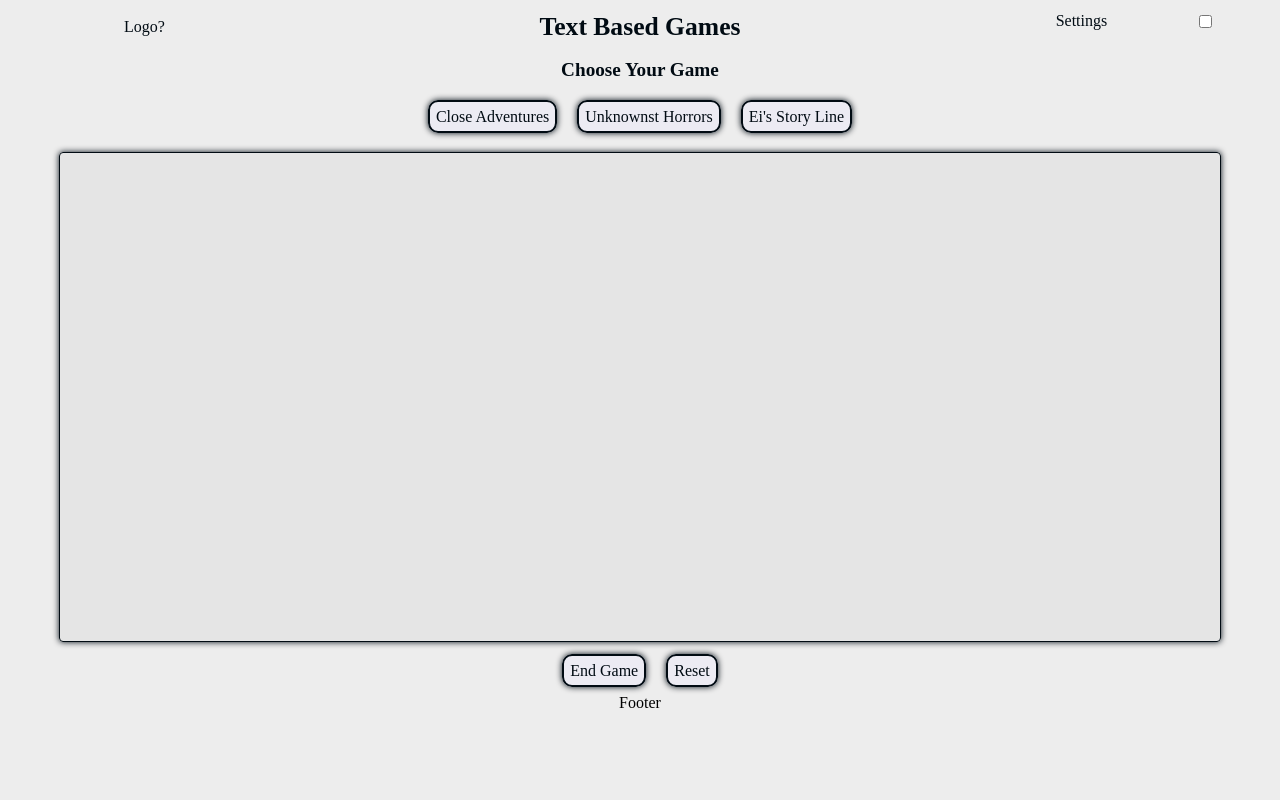
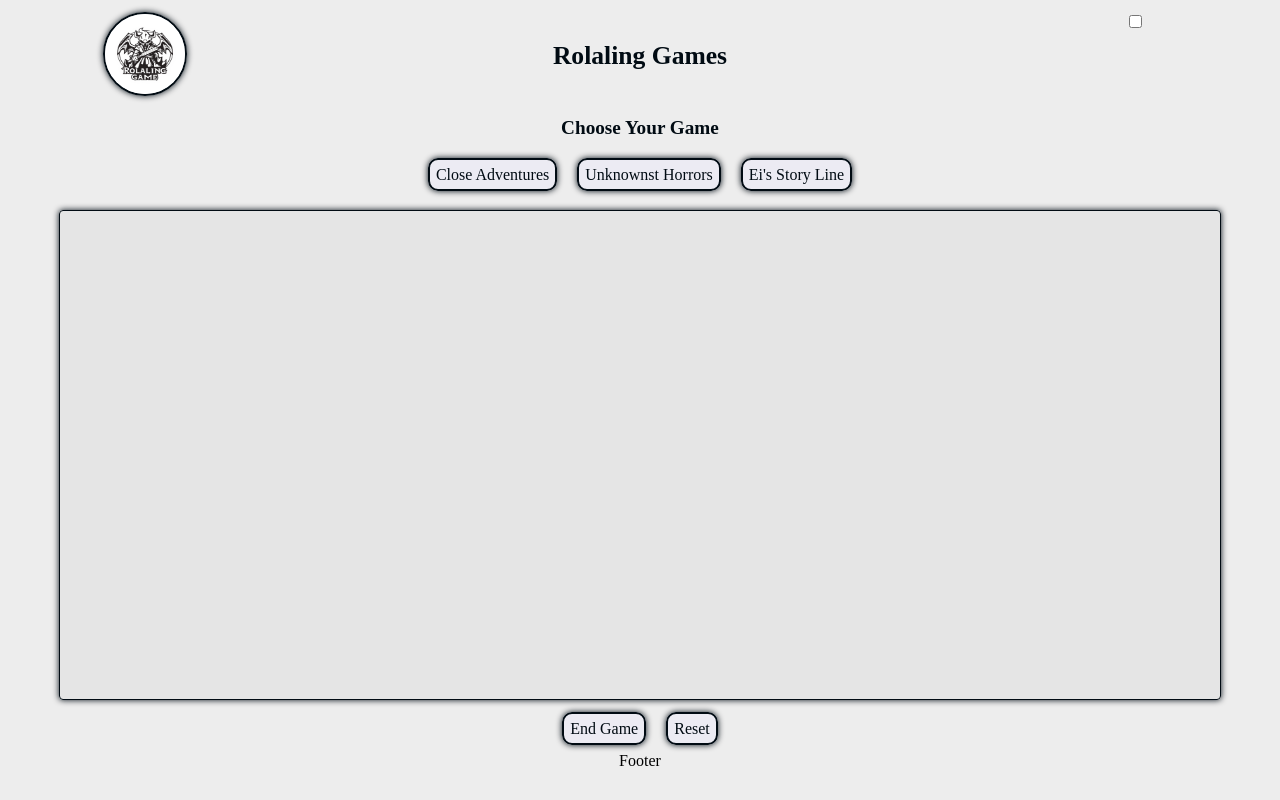
Before and after one commit to Xerrath/text-based-rpgs, a plain HTML site: page index.html in a window 1280 px wide. Drawn offline with Linux system fonts and the light colour scheme.

Commit message:
Messed with settings didnt like it but its alright

```diff
--- a/JavaScript/JSLandingPage/globalScripts.js
+++ b/JavaScript/JSLandingPage/globalScripts.js
@@ -2,7 +2,6 @@ const gameArea = document.getElementById("game-area");
 const gameOptions = document.getElementById("game-options");
 const gameReset = document.getElementById("game-reset-wrapper");
 const themeRoot = document.documentElement;
-
 let countDownTimer;
 let currentGameArray;
 
@@ -49,7 +48,6 @@ checkBoxTheme.addEventListener('change', function() {
 function generateNextText(text, nextRun){
     let elementVisuals = document.getElementById("gameplay-visuals");
     let rows = document.getElementsByClassName("row-options");
-
     let nextButtonContainer = document.createElement("div");
     let nextButtonA = document.createElement("a");
 
@@ -73,7 +71,6 @@ function generateNextText(text, nextRun){
 
 function generateMultipleChoiceOptions(a, nFA, b, nFB, c, nFC, d, nFD){
     let rows = document.getElementsByClassName("row-options");
-
     let buttonContainerA = document.createElement("div");
     let buttonContainerB = document.createElement("div");
     let buttonContainerC = document.createElement("div");
--- a/index.html
+++ b/index.html
@@ -1,23 +1,25 @@
 <!DOCTYPE html>
 <html>
     <head>
-        <title>Text Based Games</title>
+        <title>Rolaling Games</title>
         <link rel="stylesheet" href="/styles/common.css">
     </head>
 
     <navbar>
         <div id="web-logo">
-            Logo?
+            <img src="/images/Rolaling_Game.png" id="logo">
         </div>
         <h1 id="web-header">
-            Text Based Games
+            Rolaling Games
         </h1>
         <div id="settings-wrapper">
-            <div id="additional-settings">
-                Settings
-            </div>
+            <!-- <div id="additional-settings">
+                Theme
+            </div> -->
             <div id="theme-wrapper">
-                <input type="checkbox" id="theme-switch">
+                <span id="theme-button">
+                    <input type="checkbox" id="theme-switch">
+                </span>
             </div>
         </div>
     </navbar>
@@ -32,7 +34,6 @@
         <!-- Game Play Area generated in JS -->
         <div id="game-area"></div>
 
-        <!-- clearing game data and information -->
         <div id="game-reset-wrapper"></div>
     </body>
 
--- a/styles/common.css
+++ b/styles/common.css
@@ -12,6 +12,7 @@ body{
     text-align: center;
     justify-items: center;
     background-color: var(--colorBG);
+    transition: 0.4s ease-in-out;
 }
 
 navbar{
@@ -21,6 +22,45 @@ navbar{
     justify-content: space-between;
     padding: 4px;
     color: var(--colorText);
+}
+
+#settings-wrapper{
+    width: 20%;
+    display: flex;
+    flex-direction: row;
+    justify-content: space-around;
+    align-content: center;
+    color: var(--colorText);
+}
+
+#theme-wrapper{
+    width: 80px;
+    height: 40px;
+    border-style: solid;
+    border-top: 1px;
+    border-bottom: 1px;
+    border-left: 2px;
+    border-right: 2px;
+    border-color: var(--colorText);
+}
+
+/* #theme-button{
+    width: 80px;
+    height: 40px;
+    border-style: solid;
+    border-color: var(--colorText);
+    border-top: 1px;
+    border-bottom: 1px;
+    border-left: 2px;
+    border-right: 2px;
+} */
+
+#logo{
+    border-radius: 50%;
+    width: 80px;
+    height: 80px;
+    border: 2px solid var(--colorText);
+    box-shadow: 0px 0px 6px 0px var(--colorText);
 }
 
 #web-logo{
@@ -49,15 +89,6 @@ navbar{
     border: 1px solid var(--colorText);
     background-color: var(--colorBG);
     color: var(--colorText);
-}
-
-#settings-wrapper{
-    width: 20%;
-    display: flex;
-    flex-direction: row;
-    justify-content: space-around;
-    align-content: center;
-    color: var(--colorText)
 }
 
 .game-head-text{
```
Also changed, not shown: JavaScript/JSGameFiles/game1.js (+61 -0 lines), images/Rolaling_Game.png (added).
